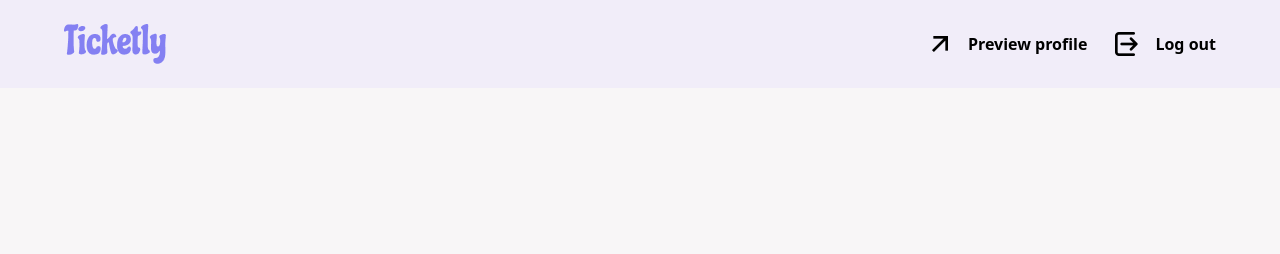
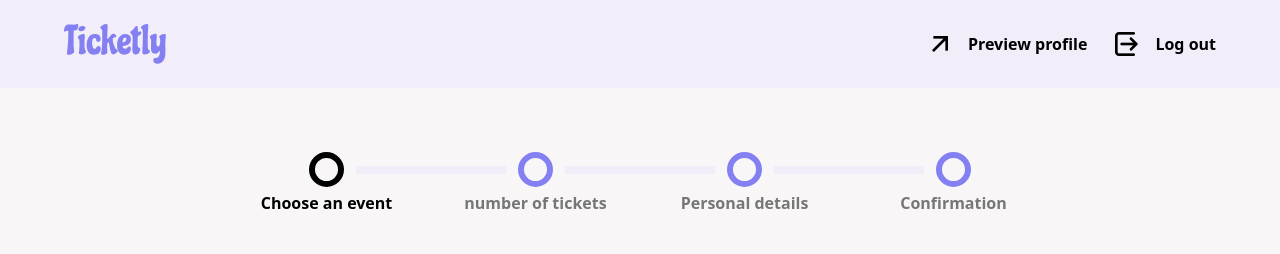
Before and after one commit to MohammedBentalb/Ticketly, a website built with Vite: page index.html in a window 1280 px wide. Built offline with nearby package versions, Linux system fonts and the light colour scheme; a web font is replaced by a local one.

Commit message:
adding the html and css for the stepper section and creating a simple one to show progress on mobile

```diff
--- a/index.css
+++ b/index.css
@@ -1,15 +1,15 @@
+@import url("https://fonts.googleapis.com/css2?family=Chivo:ital,wght@0,100..900;1,100..900&display=swap");
 @import "tailwindcss";
-@import url("https://fonts.googleapis.com/css2?family=Chivo:ital,wght@0,100..900;1,100..900&display=swap");
 
 @theme {
   --font-chivo: "Chivo", sans-serif;
   --color-primary: #8480f2;
   --color-secondary-1: #f1edf9;
-  --color-secondar-2: #f8f6f7;
+  --color-secondary-2: #f8f6f7;
 }
 
 body {
-  @apply bg-secondar-2;
+  @apply bg-secondary-2;
 }
 
 a {
--- a/index.html
+++ b/index.html
@@ -46,6 +46,53 @@
       </nav>
     </header>
 
-    <script type="module" src="/src/main.js"></script>
+    <!-- stepper section -->
+    <section class="sm:py-16 py-8">
+      <div class="max-container max-sm:hidden px-16 flex justify-center items-center mx-auto w-full gap-3">
+
+        <div class="group relative active flex items-center gap-2 flex-col justify-center h-full">
+          <div class ="border-primary group-[.active]:border-black  group-[.done]:border-0 group-[.done]:bg-primary rounded-full border-6 size-[35px] bg-transparent transition-[background] duration-300 ease-linear"></div>
+          <p class="absolute  w-fit whitespace-nowrap pt-1 top-full font-semibold text-center text-black/52 group-[.active]:text-black">Choose an event</p>
+        </div>
+
+        <!-- line -->
+        <div class="h-2 w-full max-w-[150px] bg-secondary-1"></div>
+
+        <div class="group relative flex items-center gap-2 flex-col justify-center h-full">
+          <div class ="border-primary group-[.active]:border-black  group-[.done]:border-0 group-[.done]:bg-primary rounded-full border-6 size-[35px] bg-transparent transition-[background] duration-300 ease-linear"></div>
+          <p class="absolute  w-fit whitespace-nowrap pt-1 top-full font-semibold text-center text-black/52 group-[.active]:text-black">number of tickets</p>
+        </div>
+
+        <!-- line -->
+        <div class="h-2 w-full max-w-[150px] bg-secondary-1"></div>
+
+        <div class="group relative flex items-center gap-2 flex-col justify-center h-full">
+          <div class ="border-primary group-[.active]:border-black  group-[.done]:border-0 group-[.done]:bg-primary rounded-full border-6 size-[35px] bg-transparent transition-[background] duration-300 ease-linear"></div>
+          <p class="absolute  w-fit whitespace-nowrap pt-1 top-full font-semibold text-center text-black/52 group-[.active]:text-black">Personal details</p>
+        </div>
+
+        <!-- line -->
+        <div class="h-2 w-full max-w-[150px] bg-secondary-1"></div>
+
+        <div class="group relative flex items-center gap-2 flex-col justify-center h-full">
+          <div class ="border-primary group-[.active]:border-black  group-[.done]:border-0 group-[.done]:bg-primary rounded-full border-6 size-[35px] bg-transparent transition-[background] duration-300 ease-linear"></div>
+          <p class="absolute  w-fit whitespace-nowrap pt-1 top-full font-semibold text-center text-black/52 group-[.active]:text-black">Confirmation</p>
+        </div>
+
+      </div>
+
+      <div class="max-container sm:hidden flex items-start justify-center gap-1">
+          <div class="h-8 overflow-clip flex flex-col items-center">
+            <p class="font-medium text-2xl">1</p>
+            <p class="font-medium text-2xl">2</p>
+            <p class="font-medium text-2xl">3</p>
+            <p class="font-medium text-2xl">4</p>
+          </div>
+        <p class="font-medium text-primary text-2xl">/</p>
+        <p class="font-medium text-primary text-2xl">4</p>
+      </div>
+    </section>
+
+
   </body>
 </html>
```
